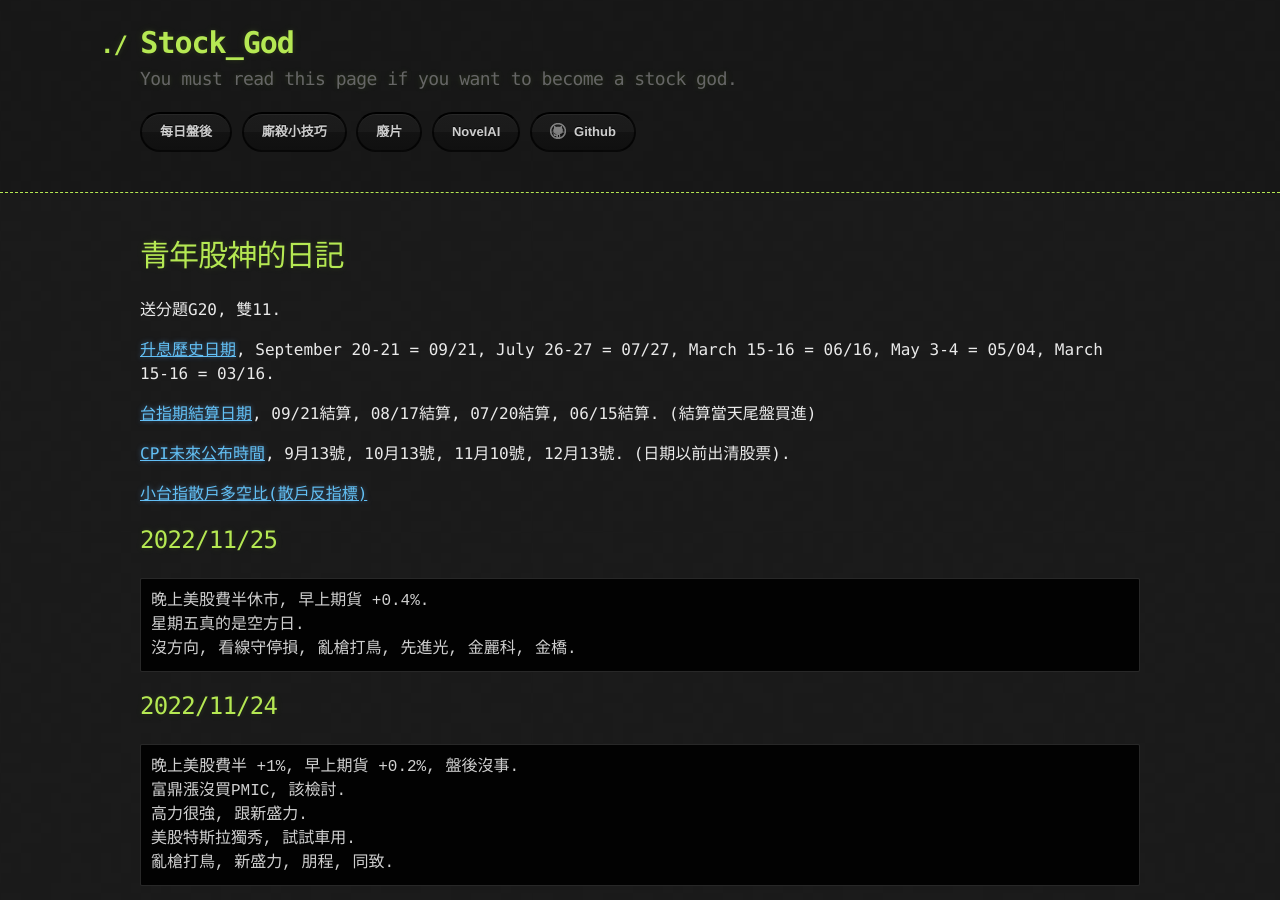
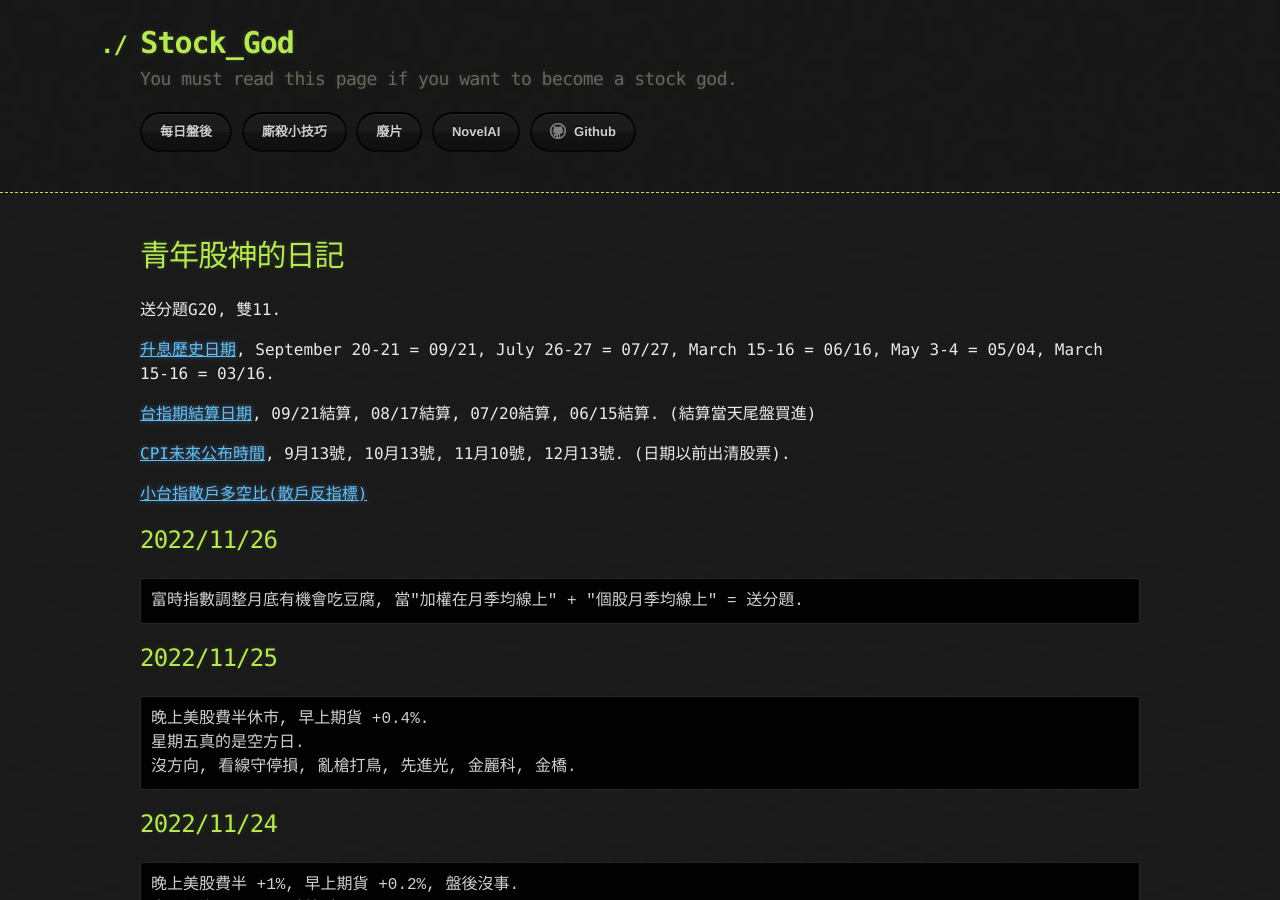
Before and after one commit to lepg5487/Stock_God, a Jekyll site: the page built from index.md, in a window 1280 px wide and 900 px high. Built offline with Jekyll 4.4.1, drawn with Linux system fonts in a browser that asks for light colours; our own code applies the rules of GitHub Pages for plain Markdown files.

Commit message:
Update index.md

````diff
--- a/index.md
+++ b/index.md
@@ -13,6 +13,12 @@ layout: testlayouts
 [CPI未來公布時間](https://chihyun.tw/cpi-release-date/), 9月13號, 10月13號, 11月10號, 12月13號. (日期以前出清股票).
 
 [小台指散戶多空比(散戶反指標)](https://www.macromicro.me/charts/20069/tw-mtx-long-to-short-ratio-of-individual-player)
+
+## 2022/11/26
+```
+富時指數調整月底有機會吃豆腐, 當"加權在月季均線上" + "個股月季均線上" = 送分題.
+```
+
 
 ## 2022/11/25
 ```
````
